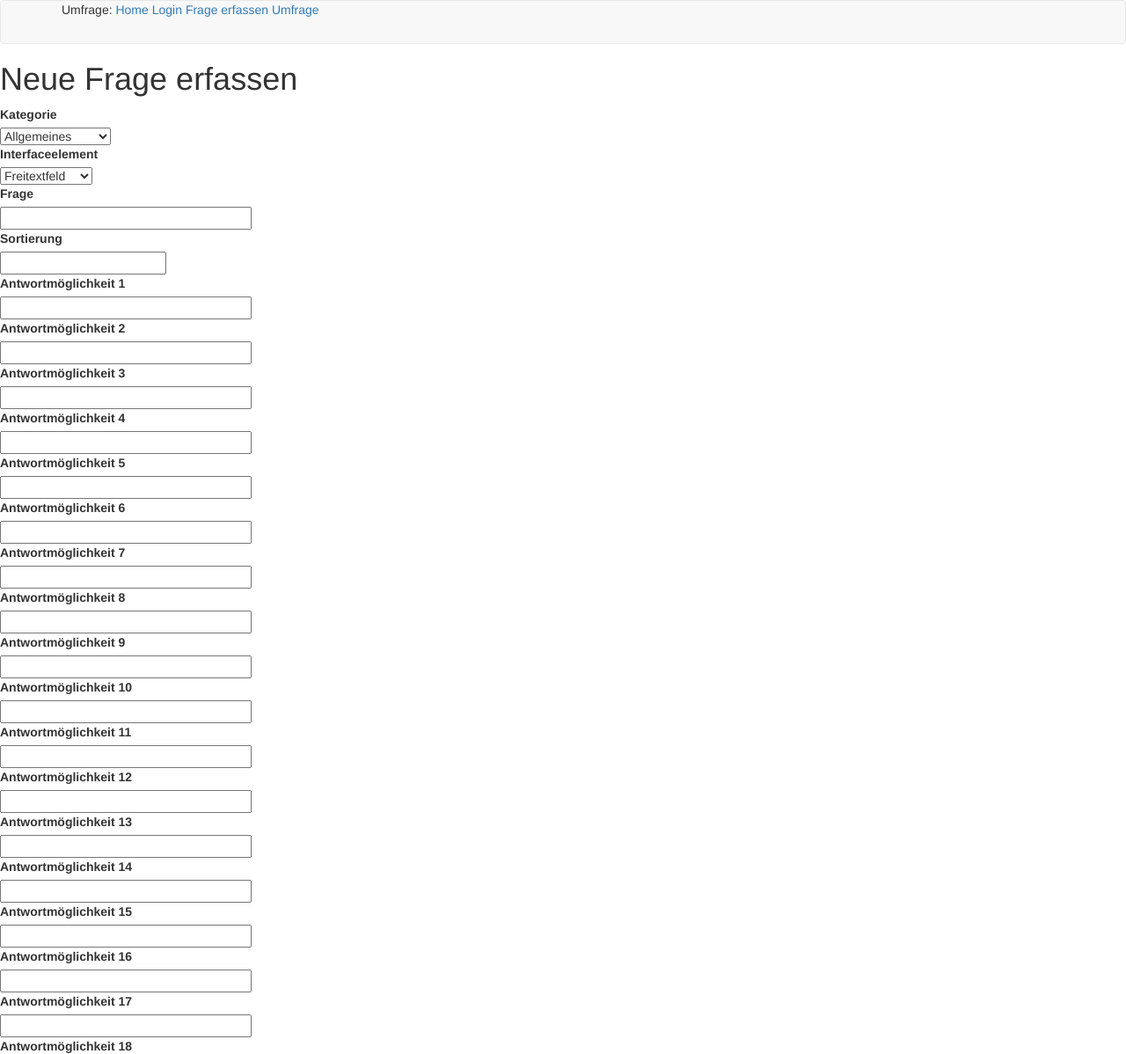
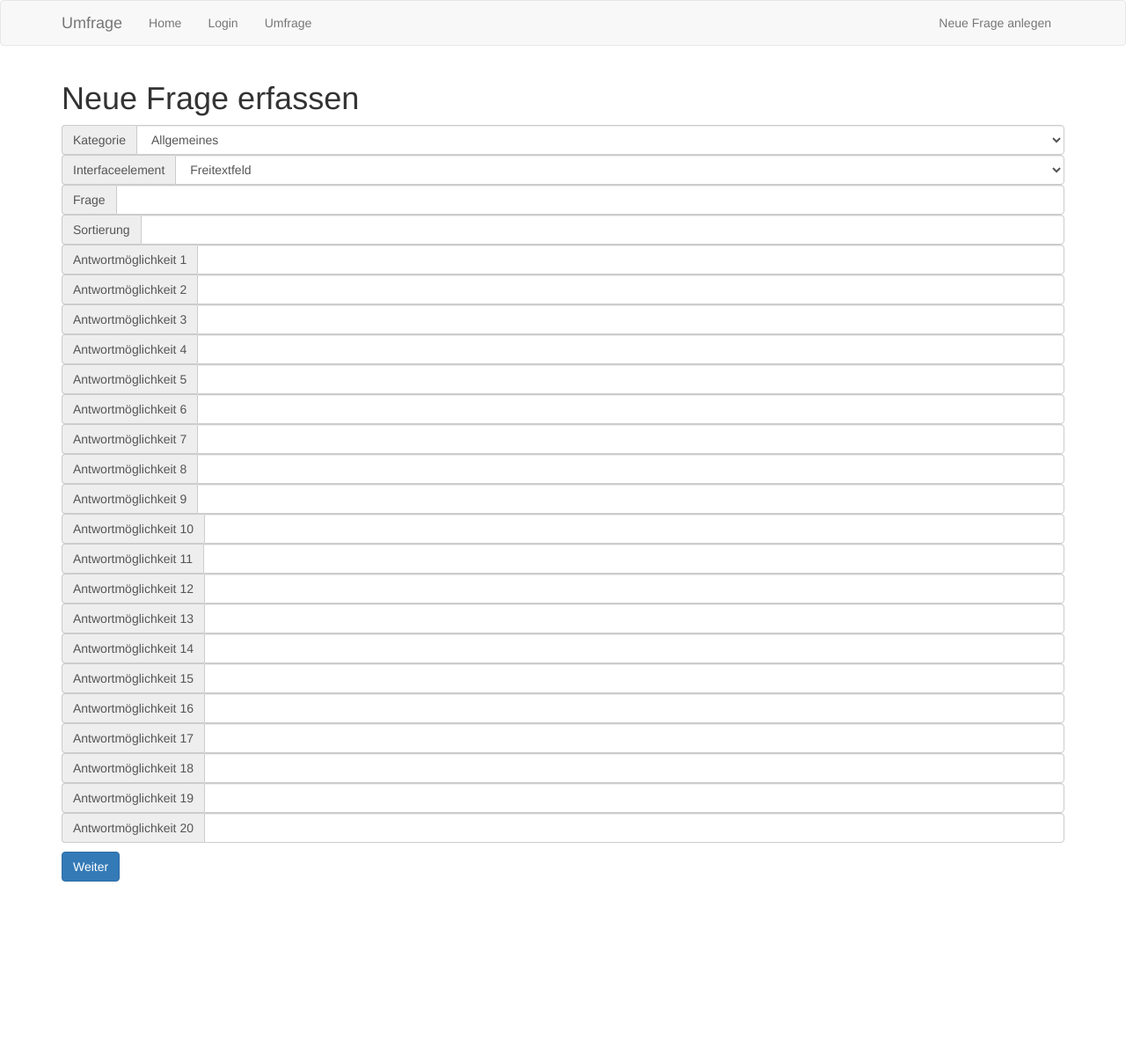
Before and after one commit to sanklamm/survey_app, a Flask app: page /frage/neu in a window 1280 px wide. Shown: the top 1198 px of the page at 88% size. After the commit the page ends 1002 px from the top, so only its background shows below. Run offline with Flask 2, Linux system fonts and the light colour scheme; parts of the project's set-up code (start-up, migrations or seed data) failed here and were passed over; some libraries are stand-ins or nearby versions.

Commit message:
added Bootstrap to NewQuestion

```diff
--- a/app/routes.py
+++ b/app/routes.py
@@ -61,6 +61,10 @@ def newQuestion():
 @app.route('/umfrage', methods=['GET', 'POST'])
 def newSurvey():
     form = SurveyForm()
+    print(form.__dict__)
+    for field in form:
+        print()
+        print(field.type)
     # for element in form:
     #     print(element.id)
     if form.validate_on_submit():
--- a/app/templates/base.html
+++ b/app/templates/base.html
@@ -7,11 +7,37 @@
     <nav class="navbar navbar-default">
         <div class="container">
             <div class="navbar-header">
-            Umfrage:
+                <button type="button" class="navbar-toggle collapsed" data-toggle="collapse" data-target="#bs-example-navbar-collapse-1" aria-expanded="false">
+                    <span class="sr-only">Toggle navigation</span>
+                    <span class="icon-bar"></span>
+                    <span class="icon-bar"></span>
+                    <span class="icon-bar"></span>
+                </button>
+                <a class="navbar-brand" href="{{ url_for('index') }}">Umfrage</a>
+            <!-- Umfrage:
             <a href="/index">Home</a>
             <a href="/login">Login</a>
             <a href="/frage/neu">Frage erfassen</a>
-            <a href="/umfrage">Umfrage</a>
+            <a href="/umfrage">Umfrage</a> -->
+            </div>
+            <div class="collapse navbar-collapse" id="bs-example-navbar-collapse-1">
+                <ul class="nav navbar-nav">
+                    <li><a href="{{ url_for('index') }}">Home</a></li>
+                    <li><a href="{{ url_for('login') }}">Login</a></li>
+                    <li><a href="{{ url_for('newSurvey') }}">Umfrage</a></li>
+                </ul>
+                {% if g.search_form %}
+                <form class="navbar-form navbar-left" method="get" action="{{ url_for('main.search') }}">
+                    <div class="form-group">
+                        {{ g.search_form.q(size=20, class='form-control', placeholder=g.search_form.q.label.text) }}
+                    </div>
+                </form>
+                {% endif %}
+                <ul class="nav navbar-nav navbar-right">
+                    <li>
+                        <a href="{{ url_for('newQuestion') }}">Neue Frage anlegen</a>
+                    </li>
+                </ul>
             </div>
         </div>
     </nav>
--- a/app/templates/login.html
+++ b/app/templates/login.html
@@ -1,6 +1,6 @@
 {% extends "base.html" %}
 
-{% block content %}
+{% block app_content %}
     <h1>Anmeldung</h1>
     <form action="" method="post">
         {{ form.hidden_tag() }}
--- a/app/templates/newQuestion.html
+++ b/app/templates/newQuestion.html
@@ -1,59 +1,107 @@
 {% extends "base.html" %}
 
-{% block content %}
+{% block app_content %}
     <h1>Neue Frage erfassen</h1>
     <form action="" method="post">
         {{ form.hidden_tag() }}
         <p>
-            {{ form.category.label }}</br>
-            {{ form.category }}</br>
-            {{ form.frontend.label }}</br>
-            {{ form.frontend }}</br>
-            {{ form.question.label }}</br>
-            {{ form.question (size=32)}}</br>
-            {{ form.sort.label }}</br>
-            {{ form.sort (size=5)}}</br>
-            {{ form.ans01.label }}</br>
-            {{ form.ans01 (size=32)}}</br>
-            {{ form.ans02.label }}</br>
-            {{ form.ans02 (size=32)}}</br>
-            {{ form.ans03.label }}</br>
-            {{ form.ans03 (size=32)}}</br>
-            {{ form.ans04.label }}</br>
-            {{ form.ans04 (size=32)}}</br>
-            {{ form.ans05.label }}</br>
-            {{ form.ans05 (size=32)}}</br>
-            {{ form.ans06.label }}</br>
-            {{ form.ans06 (size=32)}}</br>
-            {{ form.ans07.label }}</br>
-            {{ form.ans07 (size=32)}}</br>
-            {{ form.ans08.label }}</br>
-            {{ form.ans08 (size=32)}}</br>
-            {{ form.ans09.label }}</br>
-            {{ form.ans09 (size=32)}}</br>
-            {{ form.ans10.label }}</br>
-            {{ form.ans10 (size=32)}}</br>
-            {{ form.ans11.label }}</br>
-            {{ form.ans11 (size=32)}}</br>
-            {{ form.ans12.label }}</br>
-            {{ form.ans12 (size=32)}}</br>
-            {{ form.ans13.label }}</br>
-            {{ form.ans13 (size=32)}}</br>
-            {{ form.ans14.label }}</br>
-            {{ form.ans14 (size=32)}}</br>
-            {{ form.ans15.label }}</br>
-            {{ form.ans15 (size=32)}}</br>
-            {{ form.ans16.label }}</br>
-            {{ form.ans16 (size=32)}}</br>
-            {{ form.ans17.label }}</br>
-            {{ form.ans17 (size=32)}}</br>
-            {{ form.ans18.label }}</br>
-            {{ form.ans18 (size=32)}}</br>
-            {{ form.ans19.label }}</br>
-            {{ form.ans19 (size=32)}}</br>
-            {{ form.ans20.label }}</br>
-            {{ form.ans20 (size=32)}}</br>
+            <div class="input-group">
+            {{ form.category.label(class_="input-group-addon") }}
+            {{ form.category (class_="form-control")}}
+            </div>
+            <div class="input-group">
+            {{ form.frontend.label(class_="input-group-addon") }}
+            {{ form.frontend (class_="form-control")}}
+            </div>
+            <div class="input-group">
+            {{ form.question.label(class_="input-group-addon") }}
+            {{ form.question (class_="form-control")}}
+            </div>
+            <div class="input-group">
+            {{ form.sort.label(class_="input-group-addon") }}
+            {{ form.sort (class_="form-control")}}
+            </div>
+            <div class="input-group">
+            {{ form.ans01.label(class_="input-group-addon") }}
+            {{ form.ans01 (class_="form-control")}}
+            </div>
+            <div class="input-group">
+            {{ form.ans02.label(class_="input-group-addon") }}
+            {{ form.ans02 (class_="form-control")}}
+            </div>
+            <div class="input-group">
+            {{ form.ans03.label(class_="input-group-addon") }}
+            {{ form.ans03 (class_="form-control")}}
+            </div>
+            <div class="input-group">
+            {{ form.ans04.label(class_="input-group-addon") }}
+            {{ form.ans04 (class_="form-control")}}
+            </div>
+            <div class="input-group">
+            {{ form.ans05.label(class_="input-group-addon") }}
+            {{ form.ans05 (class_="form-control")}}
+            </div>
+            <div class="input-group">
+            {{ form.ans06.label(class_="input-group-addon") }}
+            {{ form.ans06 (class_="form-control")}}
+            </div>
+            <div class="input-group">
+            {{ form.ans07.label(class_="input-group-addon") }}
+            {{ form.ans07 (class_="form-control")}}
+            </div>
+            <div class="input-group">
+            {{ form.ans08.label(class_="input-group-addon") }}
+            {{ form.ans08 (class_="form-control")}}
+            </div>
+            <div class="input-group">
+            {{ form.ans09.label(class_="input-group-addon") }}
+            {{ form.ans09 (class_="form-control")}}
+            </div>
+            <div class="input-group">
+            {{ form.ans10.label(class_="input-group-addon") }}
+            {{ form.ans10 (class_="form-control")}}
+            </div>
+            <div class="input-group">
+            {{ form.ans11.label(class_="input-group-addon") }}
+            {{ form.ans11 (class_="form-control")}}
+            </div>
+            <div class="input-group">
+            {{ form.ans12.label(class_="input-group-addon") }}
+            {{ form.ans12 (class_="form-control")}}
+            </div>
+            <div class="input-group">
+            {{ form.ans13.label(class_="input-group-addon") }}
+            {{ form.ans13 (class_="form-control")}}
+            </div>
+            <div class="input-group">
+            {{ form.ans14.label(class_="input-group-addon") }}
+            {{ form.ans14 (class_="form-control")}}
+            </div>
+            <div class="input-group">
+            {{ form.ans15.label(class_="input-group-addon") }}
+            {{ form.ans15 (class_="form-control")}}
+            </div>
+            <div class="input-group">
+            {{ form.ans16.label(class_="input-group-addon") }}
+            {{ form.ans16 (class_="form-control")}}
+            </div>
+            <div class="input-group">
+            {{ form.ans17.label(class_="input-group-addon") }}
+            {{ form.ans17 (class_="form-control")}}
+            </div>
+            <div class="input-group">
+            {{ form.ans18.label(class_="input-group-addon") }}
+            {{ form.ans18 (class_="form-control")}}
+            </div>
+            <div class="input-group">
+            {{ form.ans19.label(class_="input-group-addon") }}
+            {{ form.ans19 (class_="form-control")}}
+            </div>
+            <div class="input-group">
+            {{ form.ans20.label(class_="input-group-addon") }}
+            {{ form.ans20 (class_="form-control")}}
+            </div>
         </p>
-        <p>{{ form.submit() }}</p>
+        <p>{{ form.submit (class_="btn btn-primary") }}</p>
     </form>
 {% endblock %}
```
Also changed, not shown: app/templates/newSurvey.html (+11 -10 lines).
